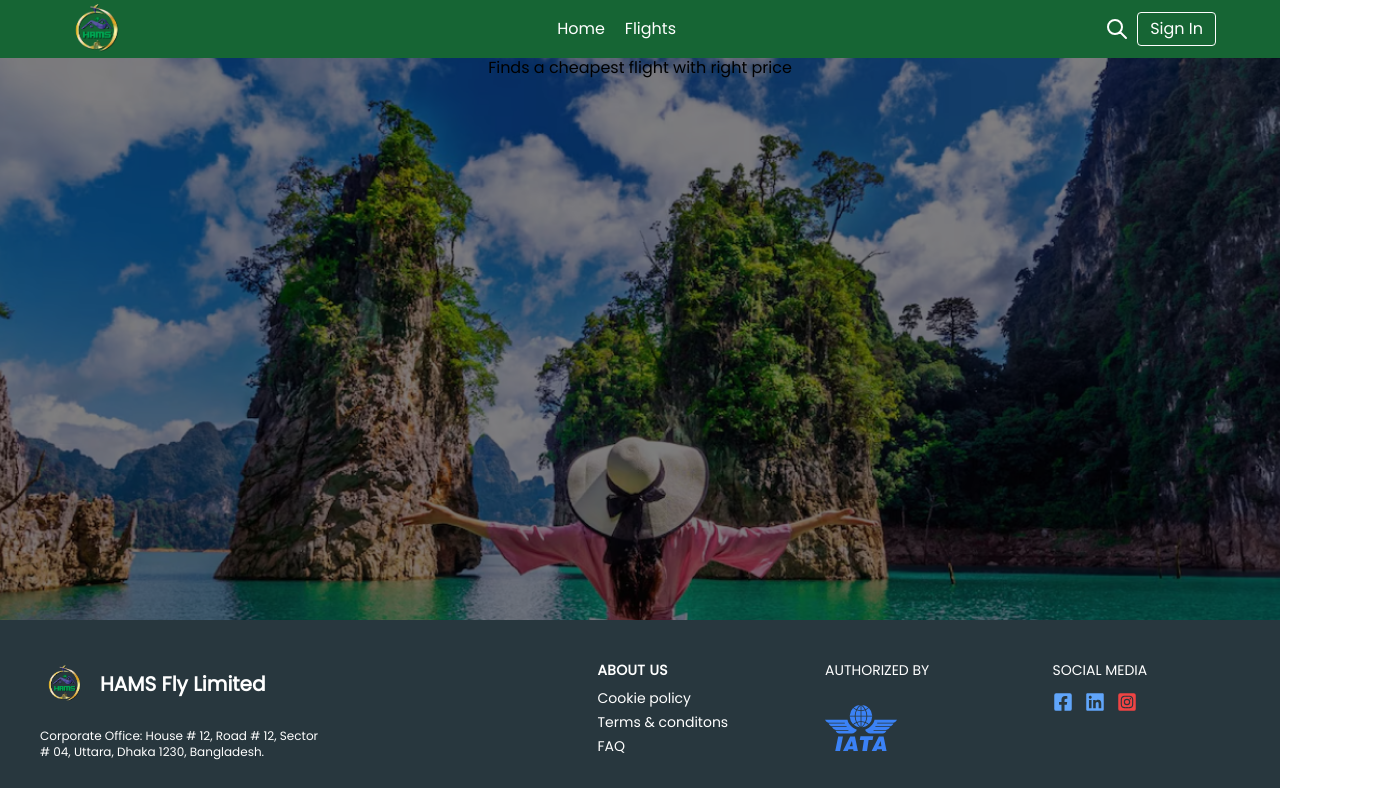
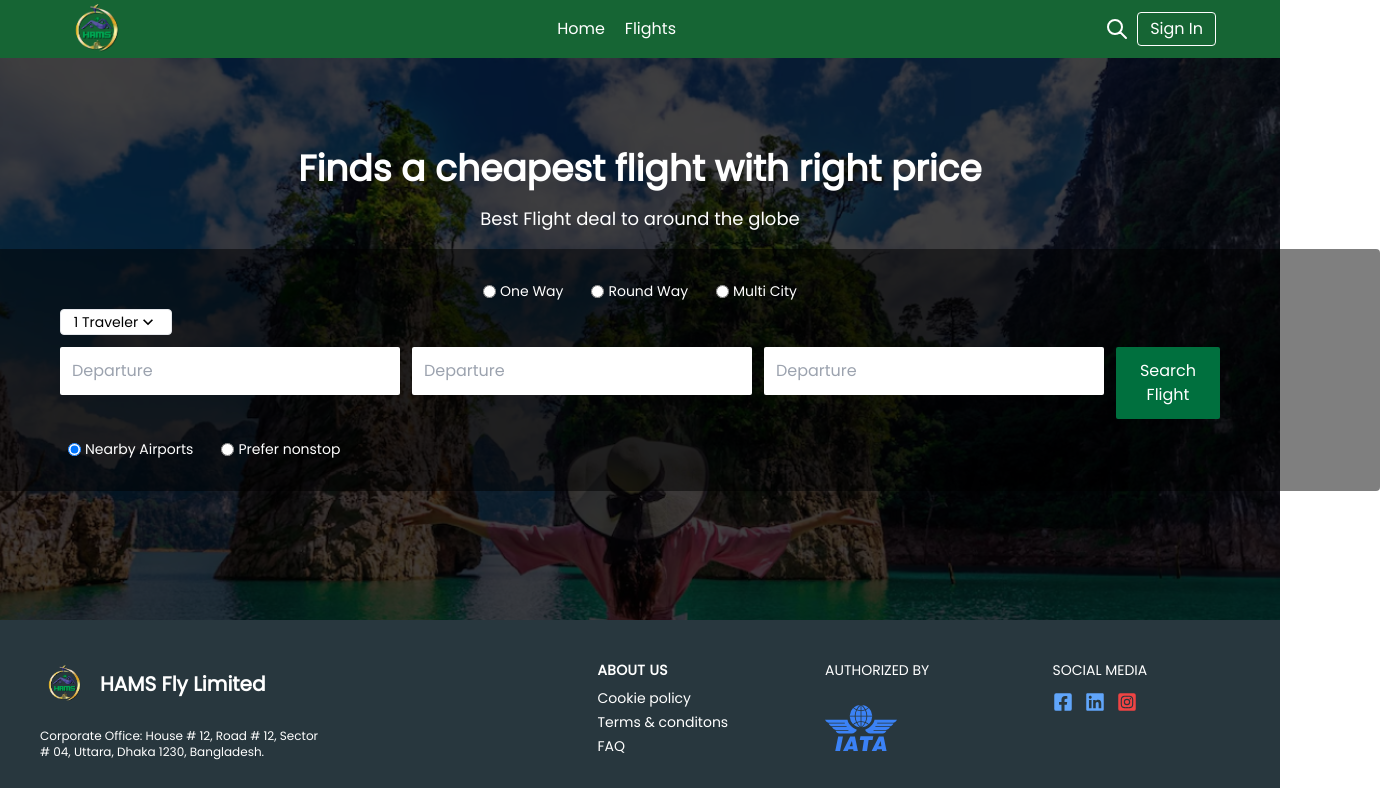
Before and after one commit to Nobel2155/Test, a Next.js app: page /pages/flights in a window 1280 px wide. Shown: the top 788 px of the page, 1380 px wide, since content can reach past the window. Built offline with nearby package versions, Linux system fonts and the light colour scheme.

Commit message:
Add: Input fields

```diff
--- a/src/components/flightsHome/banner/FlightBanner.jsx
+++ b/src/components/flightsHome/banner/FlightBanner.jsx
@@ -1,4 +1,6 @@
-import bannerBG from "../../../assets/flightsHome/bannerBG.png";
+import TravelarCounter from "@/components/homeComponent/banner/TravelarCounter";
+import { IoIosSearch } from "react-icons/io";
+import { LiaPlaneDepartureSolid } from "react-icons/lia";
 
 const FlightBanner = () => {
   const bannerStyle = {
@@ -9,13 +11,144 @@ const FlightBanner = () => {
 
   return (
     <div
-      className="min-h-[620px] relative pt-14 text-center"
-      style={bannerStyle}
+      style={{
+        backgroundImage: `url('/banner.png')`,
+        backgroundPosition: "center",
+        backgroundSize: "cover",
+        minHeight: "620px",
+        backgroundRepeat: "no-repeat",
+        position: "relative",
+        width: "full",
+      }}
     >
-      <div className="absolute inset-0 w-full h-full bg-black opacity-50 pt-20"></div>
-     <div>
-      <h3>Finds a cheapest  flight  with right price</h3>
-     </div>
+      <div className="absolute inset-0 bg-black/75 flex flex-col items-center justify-center">
+        <div className="text-white text-center mt-5 space-y-4">
+          <h1 className="lg:text-4xl md:text-2xl text-lg font-semibold lg:block md:block hidden">
+            Finds a cheapest flight with right price
+          </h1>
+          <p className="lg:text-lg md:text-sm lg:block md:block hidden font-medium">
+            Best Flight deal to around the globe
+          </p>
+          <div className="w-auto bg-black/50 mx-auto py-8 px-40 rounded">
+            <div className=" ">
+              <div>
+                <div>
+                  <div className="flex mb-2 gap-7 justify-center ">
+                    <div className="flex items-center gap-1 relative cursor-pointer">
+                      <input
+                        // onClick={oneWay}
+                        value="oneway"
+                        defaultChecked
+                        type="radio"
+                        name="transport"
+                        id=""
+                      />
+                      <p className="text-sm text-white font-medium ">One Way</p>
+                    </div>
+
+                    <div className="flex items-center gap-1 relative cursor-pointer">
+                      <input
+                        // onClick={roundWay}
+                        value="Round way"
+                        type="radio"
+                        name="transport"
+                        id=""
+                      />
+                      <p className="text-sm text-white font-medium text-center">
+                        Round Way
+                      </p>
+                    </div>
+
+                    <div className="flex items-center gap-1 relative cursor-pointer">
+                      <input
+                        // onClick={multi}
+                        value="Multi city"
+                        type="radio"
+                        name="transport"
+                        id=""
+                      />
+                      <p className="text-sm text-white font-medium ">
+                        Multi City
+                      </p>
+                    </div>
+                  </div>
+                  <div>
+                    <TravelarCounter />
+                  </div>
+                </div>
+                <div className="flex gap-3 pt-2">
+                  <div>
+                    <input
+                      type="text"
+                      name="departure"
+                      placeholder="Departure"
+                      className="p-3 rounded-sm outline-none focus:ring-blue-500 focus:ring-2"
+                    />
+                  </div>
+                  <div>
+                    <input
+                      type="text"
+                      name="departure"
+                      placeholder="Departure"
+                      className="p-3 rounded-sm outline-none focus:ring-blue-500 focus:ring-2"
+                    />
+                  </div>
+                  <div>
+                    <input
+                      type="select"
+                      name="departure"
+                      placeholder="Departure"
+                      className="p-3 rounded-sm outline-none focus:ring-blue-500 focus:ring-2"
+                    />
+                  </div>
+                  <div>
+                    <button className="p-3 rounded-sm bg-[#00703e] px-6">
+                      Search Flight
+                    </button>
+                  </div>
+                </div>
+
+                {/* {oneway && <Onway />}
+                  {roundway && <RoundWay />}
+                  {multicity && <Multicity />} */}
+              </div>
+              {/* <div className="text-left flex items-center gap-2">
+                <input type="checkbox" name="" id="" />{" "}
+                <span>Check hotels with HAMS</span>
+              </div> */}
+              <div className="flex mt-5 ml-2 gap-7">
+                <div className="flex items-center gap-1 relative cursor-pointer">
+                  <input
+                    // onClick={oneWay}
+                    value="nearby airports"
+                    defaultChecked
+                    type="radio"
+                    name="transport"
+                    id=""
+                  />
+                  <p className="text-sm text-white font-medium ">
+                    Nearby Airports
+                  </p>
+                </div>
+
+                <div className="flex items-center gap-1 relative cursor-pointer">
+                  <input
+                    // onClick={roundWay}
+                    value="Prefer nonstop"
+                    type="radio"
+                    name="transport"
+                    id=""
+                  />
+                  <p className="text-sm text-white font-medium text-center">
+                    Prefer nonstop
+                  </p>
+                </div>
+              </div>
+            </div>
+          </div>
+        </div>
+      </div>
+      {/* <LoginMsg /> */}
     </div>
   );
 };
--- a/src/components/homeComponent/banner/Banner.jsx
+++ b/src/components/homeComponent/banner/Banner.jsx
@@ -11,7 +11,6 @@ import Multicity from "@/components/homeComponent/banner/Multicity";
 import TravelarCounter from "./TravelarCounter";
 import { IoIosSearch } from "react-icons/io";
 // import LoginMsg from "@/components/LoginMsg";
-
 
 const Banner = () => {
   const [oneway, setOneway] = useState(true);
@@ -50,10 +49,11 @@ const Banner = () => {
       <div className="absolute inset-0 bg-black/50 flex flex-col items-center justify-center">
         <div className="text-white text-center mt-5">
           <h1 className="lg:text-4xl md:text-2xl text-lg font-semibold p-1 lg:block md:block hidden">
-          Travel All Over the World with HAMS FLY
+            Travel All Over the World with HAMS FLY
           </h1>
           <p className="lg:text-base md:text-sm lg:block md:block hidden">
-          Save up to 40% on unsold business class fares and get the best Airfare deals with HAMS FLY.
+            Save up to 40% on unsold business class fares and get the best
+            Airfare deals with HAMS FLY.
           </p>
           <div className="relative lg:w-96 md:w-96 w-64 mx-auto lg:top-5 md:top-5">
             <input
```
